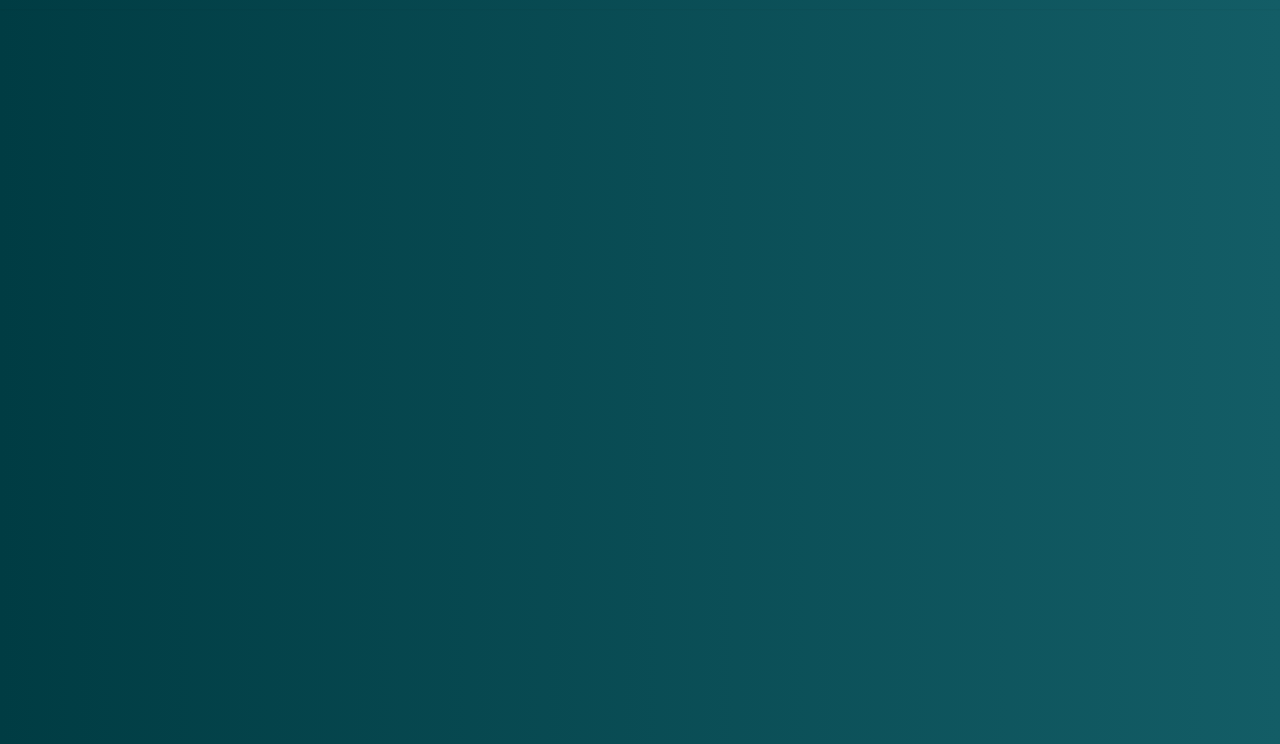
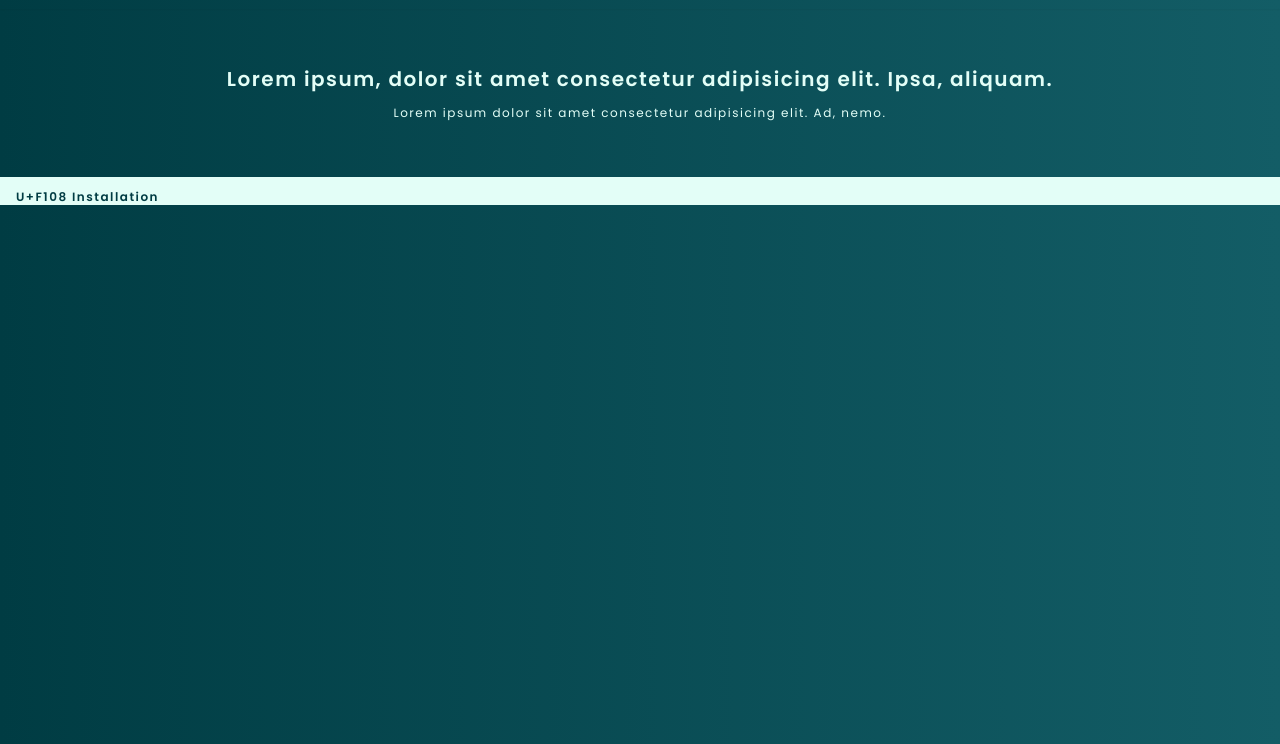
Before and after one commit to ridwanndwip/MyTailwind-sheet, a website: page public/index.html in a window 1280 px wide. Shown: the part 56-800 px from the top of the page. Drawn offline with Linux system fonts and the light colour scheme.

Commit message:
update new style for hero

```diff
--- a/public/index.html
+++ b/public/index.html
@@ -43,6 +43,16 @@
     </nav>
 
     <!-- Hero Section -->
+    <div class="hero">
+        <span class="block text-center mt-14 mx-4 text-xl font-semibold text-color4 tracking-Lspace"> Lorem ipsum, dolor sit amet consectetur adipisicing elit. Ipsa, aliquam.</span>
+        <span class="block tracking-Lspace text-xs text-center  text-color4 mt-3 mx-4">Lorem ipsum dolor sit amet consectetur adipisicing elit. Ad, nemo.</span>
+    </div>
+
+    <!-- content -->
+    <div class="card pt-3 pl-4 bg-color4 mt-14">
+        <h1 class="block text-color1 font-semibold text-xs"> U+F108 Installation</h1>
+
+    </div>
 
 </body>
 </html>
--- a/tailwind.config.js
+++ b/tailwind.config.js
@@ -18,7 +18,7 @@ module.exports = {
         color2:'#135D66',
         color3:'#77B0AA',
         color4:'#E3FEF7',
-        lineColor:'#232C3E',
+        // lineColor:'#232C3E',
         // text:'#16FF00',
       },
       backgroundImage: {
```
Also changed, not shown: public/output.css.
